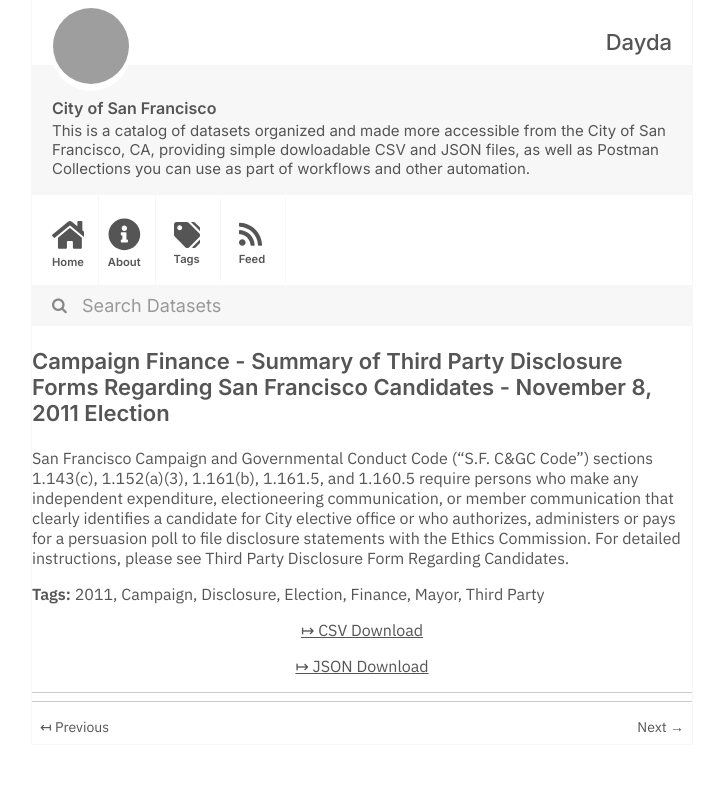
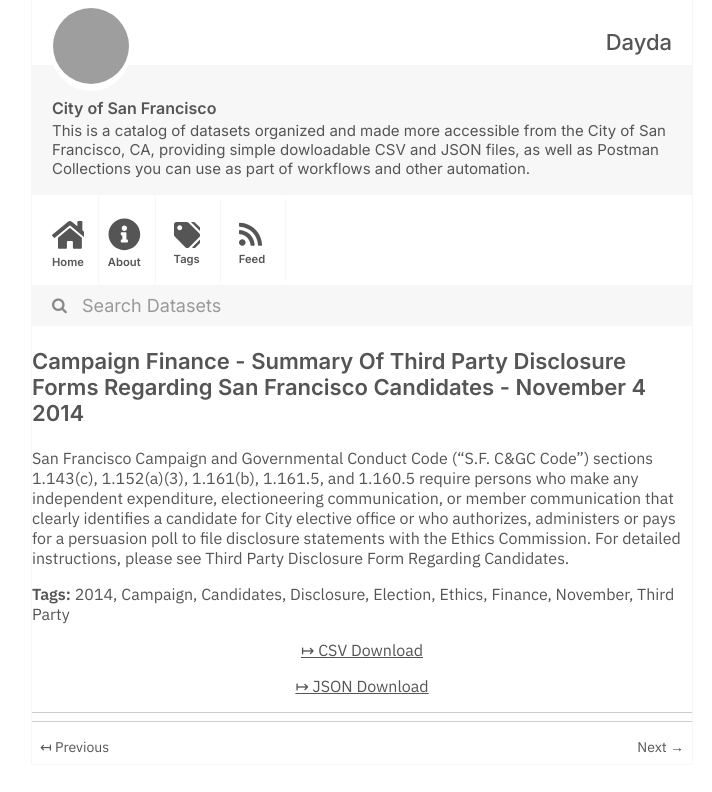
Before and after one commit to dayda-entities/city-of-san-francisco, a Jekyll site: the page built from _posts/2020-11-10-campaign-finance-summary-of-th.md, in a window 1280 px wide, cut to the strip 0-792 px from the top of the page. Shown: the whole strip, without its empty margins (278-990 px from the left). Built offline with Jekyll 4.4.1, drawn with Linux system fonts in a browser that asks for light colours; grey boxes are pictures that could not be loaded.

```diff
--- a/_posts/2020-11-10-campaign-finance-summary-of-th.md
+++ b/_posts/2020-11-10-campaign-finance-summary-of-th.md
@@ -1,23 +1,25 @@
 ---
 title: >-
-  Campaign Finance - Summary of Third Party Disclosure Forms Regarding San
-  Francisco Candidates - November 8, 2011 Election
-created: '2020-11-10T16:56:15.115915'
-modified: '2020-11-10T16:56:15.115925'
+  Campaign Finance - Summary Of Third Party Disclosure Forms Regarding San
+  Francisco Candidates - November 4 2014
+created: '2020-11-10T16:56:37.839257'
+modified: '2020-11-10T16:56:37.839264'
 state: active
 type: dataset
 tags:
-  - '2011'
+  - '2014'
   - Campaign
+  - Candidates
   - Disclosure
   - Election
+  - Ethics
   - Finance
-  - Mayor
+  - November
   - Third Party
 groups:
   - Local Government
-csv_url: 'https://data.sfgov.org/api/views/6xiy-xib3/rows.csv?accessType=DOWNLOAD'
-json_url: 'https://data.sfgov.org/api/views/6xiy-xib3/rows.json?accessType=DOWNLOAD'
+csv_url: 'https://data.sfgov.org/api/views/htai-xw5t/rows.csv?accessType=DOWNLOAD'
+json_url: 'https://data.sfgov.org/api/views/htai-xw5t/rows.json?accessType=DOWNLOAD'
 layout: post
 
 ---
```
